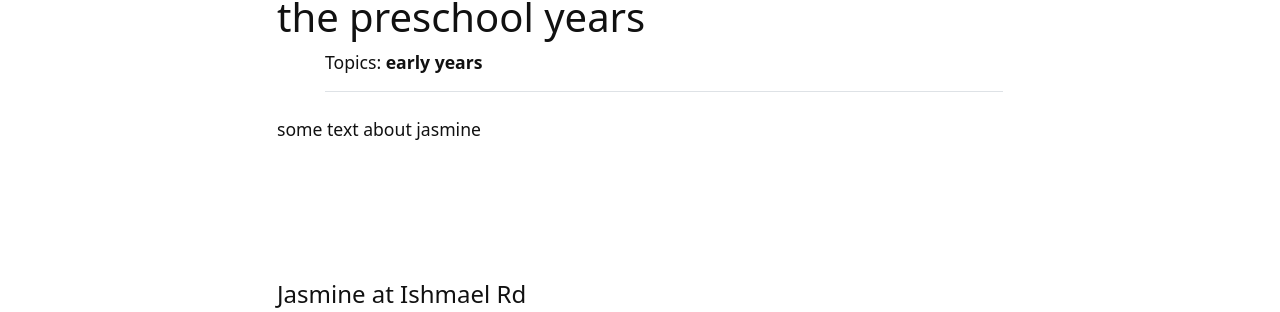
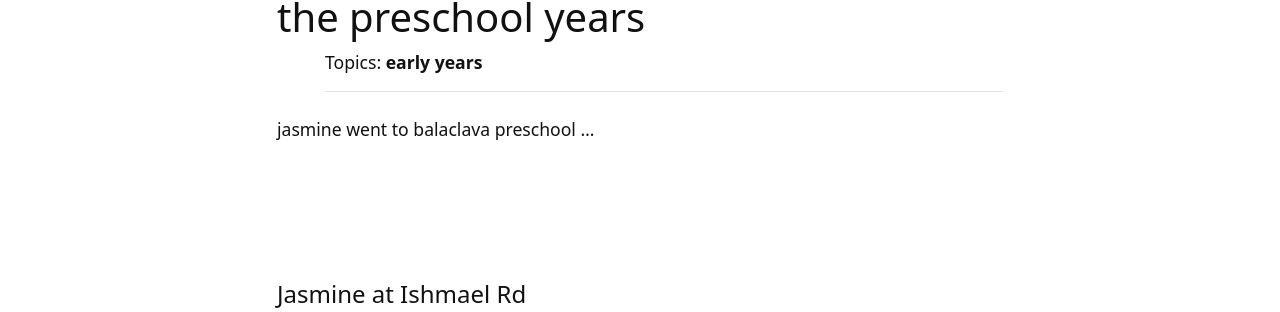
Before and after one commit to DickTurpin-highwayman/lost-isotopes, a Jekyll site: the page built from content/1-preschool.md, in a window 1280 px wide. Shown: the part 184-496 px from the top of the page. Built offline with Jekyll 4.4.1, drawn with Linux system fonts in a browser that asks for light colours.

Commit message:
Update 1-preschool.md

```diff
--- a/content/1-preschool.md
+++ b/content/1-preschool.md
@@ -4,12 +4,10 @@ nav: preschool
 topics: early years
 ---
 
-some text about jasmine
+jasmine went to balaclava preschool ...
 
-<br/>
-<br/>
-<br/>
-<br/>
+<br/><br/>
+<br/><br/>
 
 #### Jasmine at Ishmael Rd
 
```
